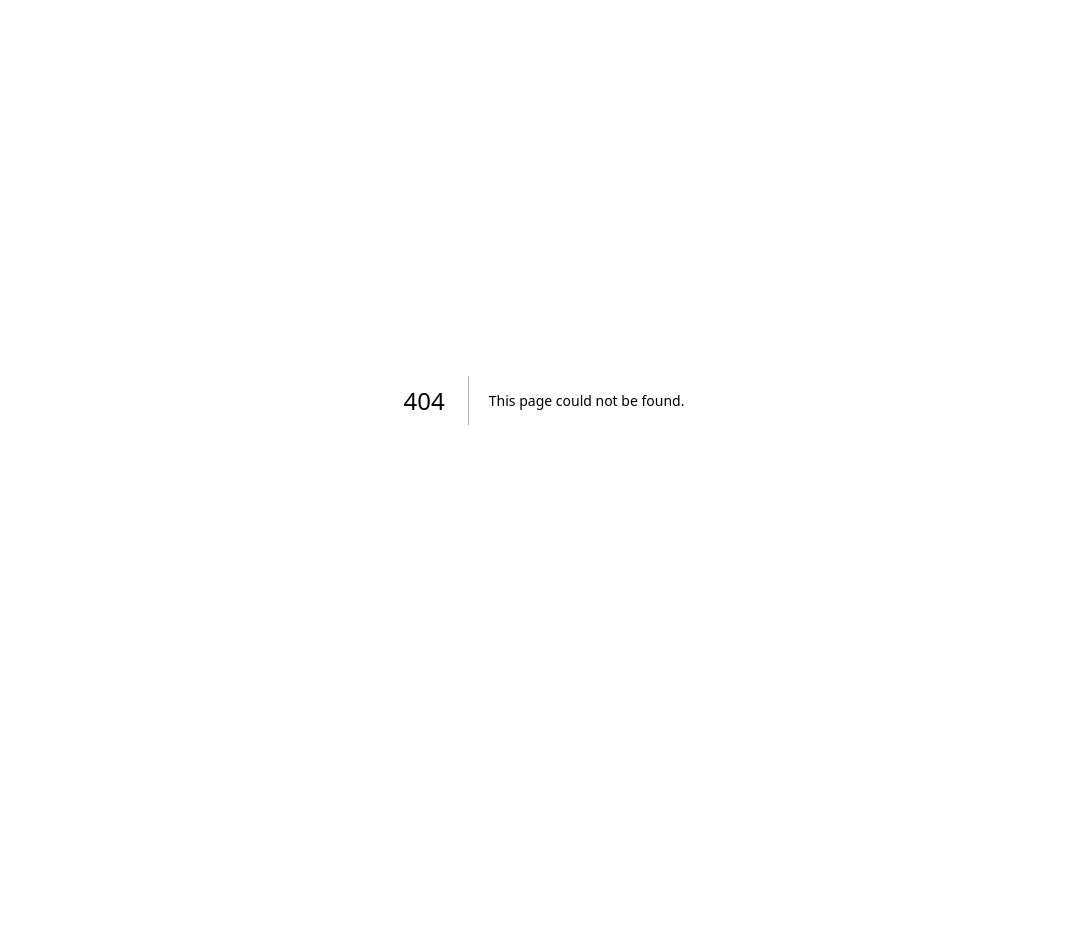
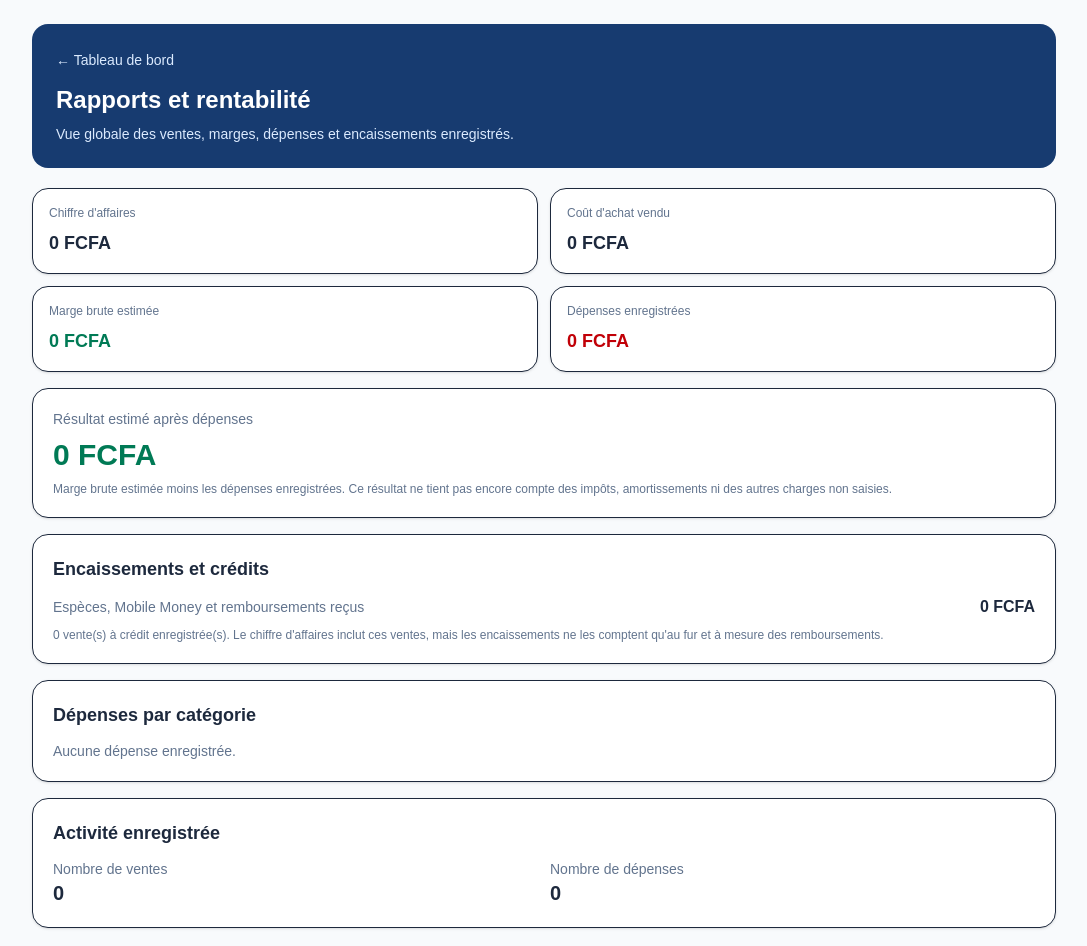
Before and after one commit to braukael-crypto/boutique-pro, a Next.js app: page /rapports in a window 1280 px wide. Before the commit this address had no page. Shown: the top 946 px of the page, without its empty margins (96-1183 px from the left). Before the commit the page ends 800 px from the top, so only its background shows below. Built offline with nearby package versions, Linux system fonts and the light colour scheme.

Commit message:
Build sales expense and profitability reports

```diff
--- /dev/null
+++ b/src/app/rapports/page.tsx
@@ -0,0 +1,116 @@
+"use client";
+
+import Link from "next/link";
+import { useEffect, useMemo, useState } from "react";
+import { openDatabase, SALES_STORE, EXPENSE_STORE, CREDIT_PAYMENT_STORE } from "@/lib/boutiquepro-db";
+
+type SaleItem = { quantity: number; purchasePrice: number; sellingPrice: number; subtotal: number; estimatedProfit: number };
+type Sale = { id: number; date: string; items: SaleItem[]; total: number; estimatedProfit: number; paymentMethod: "CASH" | "MOBILE_MONEY" | "CREDIT" };
+type Expense = { id: number; amount: number; category: string; date: string };
+type CreditPayment = { id: number; amount: number; date: string };
+const money = (value: number) => `${value.toLocaleString("fr-FR")} FCFA`;
+
+async function loadReportData(): Promise<[Sale[], Expense[], CreditPayment[]]> {
+  const db = await openDatabase();
+  return new Promise((resolve, reject) => {
+    const tx = db.transaction([SALES_STORE, EXPENSE_STORE, CREDIT_PAYMENT_STORE], "readonly");
+    const salesRequest = tx.objectStore(SALES_STORE).getAll();
+    const expensesRequest = tx.objectStore(EXPENSE_STORE).getAll();
+    const paymentsRequest = tx.objectStore(CREDIT_PAYMENT_STORE).getAll();
+    let sales: Sale[] = [];
+    let expenses: Expense[] = [];
+    let payments: CreditPayment[] = [];
+    salesRequest.onsuccess = () => { sales = salesRequest.result as Sale[]; };
+    expensesRequest.onsuccess = () => { expenses = expensesRequest.result as Expense[]; };
+    paymentsRequest.onsuccess = () => { payments = paymentsRequest.result as CreditPayment[]; };
+    tx.oncomplete = () => { db.close(); resolve([sales, expenses, payments]); };
+    tx.onerror = () => { db.close(); reject(tx.error); };
+  });
+}
+
+export default function ReportsPage() {
+  const [sales, setSales] = useState<Sale[]>([]);
+  const [expenses, setExpenses] = useState<Expense[]>([]);
+  const [payments, setPayments] = useState<CreditPayment[]>([]);
+  const [loaded, setLoaded] = useState(false);
+  const [error, setError] = useState("");
+
+  useEffect(() => {
+    let active = true;
+    loadReportData()
+      .then(([loadedSales, loadedExpenses, loadedPayments]) => {
+        if (!active) return;
+        setSales(loadedSales);
+        setExpenses(loadedExpenses);
+        setPayments(loadedPayments);
+      })
+      .catch(() => { if (active) setError("Impossible de charger les rapports."); })
+      .finally(() => { if (active) setLoaded(true); });
+    return () => { active = false; };
+  }, []);
+
+  const totals = useMemo(() => {
+    const revenue = sales.reduce((sum, sale) => sum + sale.total, 0);
+    const cost = sales.reduce((sum, sale) => sum + sale.items.reduce((itemSum, item) => itemSum + item.purchasePrice * item.quantity, 0), 0);
+    const grossProfit = sales.reduce((sum, sale) => sum + sale.estimatedProfit, 0);
+    const expenseTotal = expenses.reduce((sum, expense) => sum + expense.amount, 0);
+    const collectedSales = sales.filter((sale) => sale.paymentMethod !== "CREDIT").reduce((sum, sale) => sum + sale.total, 0);
+    const repayments = payments.reduce((sum, payment) => sum + payment.amount, 0);
+    return { revenue, cost, grossProfit, expenseTotal, netResult: grossProfit - expenseTotal, collected: collectedSales + repayments, creditSales: sales.filter((sale) => sale.paymentMethod === "CREDIT").length };
+  }, [sales, expenses, payments]);
+
+  const categoryTotals = useMemo(() => {
+    const grouped = new Map<string, number>();
+    expenses.forEach((expense) => grouped.set(expense.category, (grouped.get(expense.category) ?? 0) + expense.amount));
+    return [...grouped.entries()].sort((a, b) => b[1] - a[1]);
+  }, [expenses]);
+
+  if (!loaded) return <main className="min-h-screen p-6">Calcul des rapports...</main>;
+
+  return (
+    <main className="min-h-screen bg-slate-50 px-4 py-6 text-slate-800 sm:px-8">
+      <div className="mx-auto max-w-5xl">
+        <header className="rounded-2xl bg-[#173B70] p-6 text-white">
+          <Link href="/" className="text-sm text-blue-100">← Tableau de bord</Link>
+          <h1 className="mt-3 text-2xl font-extrabold">Rapports et rentabilité</h1>
+          <p className="mt-2 text-sm text-blue-100">Vue globale des ventes, marges, dépenses et encaissements enregistrés.</p>
+        </header>
+
+        <section className="mt-5 grid grid-cols-2 gap-3">
+          <article className="rounded-2xl border bg-white p-4 shadow-sm"><p className="text-xs text-slate-500">Chiffre d'affaires</p><p className="mt-2 text-lg font-extrabold">{money(totals.revenue)}</p></article>
+          <article className="rounded-2xl border bg-white p-4 shadow-sm"><p className="text-xs text-slate-500">Coût d'achat vendu</p><p className="mt-2 text-lg font-extrabold">{money(totals.cost)}</p></article>
+          <article className="rounded-2xl border bg-white p-4 shadow-sm"><p className="text-xs text-slate-500">Marge brute estimée</p><p className="mt-2 text-lg font-extrabold text-emerald-700">{money(totals.grossProfit)}</p></article>
+          <article className="rounded-2xl border bg-white p-4 shadow-sm"><p className="text-xs text-slate-500">Dépenses enregistrées</p><p className="mt-2 text-lg font-extrabold text-red-700">{money(totals.expenseTotal)}</p></article>
+        </section>
+
+        <section className="mt-4 rounded-2xl border bg-white p-5 shadow-sm">
+          <p className="text-sm text-slate-500">Résultat estimé après dépenses</p>
+          <p className={`mt-2 text-3xl font-extrabold ${totals.netResult >= 0 ? "text-emerald-700" : "text-red-700"}`}>{money(totals.netResult)}</p>
+          <p className="mt-2 text-xs text-slate-500">Marge brute estimée moins les dépenses enregistrées. Ce résultat ne tient pas encore compte des impôts, amortissements ni des autres charges non saisies.</p>
+        </section>
+
+        <section className="mt-4 rounded-2xl border bg-white p-5 shadow-sm">
+          <h2 className="text-lg font-bold">Encaissements et crédits</h2>
+          <div className="mt-3 flex items-center justify-between gap-3"><span className="text-sm text-slate-500">Espèces, Mobile Money et remboursements reçus</span><strong className="text-right">{money(totals.collected)}</strong></div>
+          <p className="mt-2 text-xs text-slate-500">{totals.creditSales} vente(s) à crédit enregistrée(s). Le chiffre d'affaires inclut ces ventes, mais les encaissements ne les comptent qu'au fur et à mesure des remboursements.</p>
+        </section>
+
+        <section className="mt-4 rounded-2xl border bg-white p-5 shadow-sm">
+          <h2 className="text-lg font-bold">Dépenses par catégorie</h2>
+          <div className="mt-3 space-y-3">
+            {categoryTotals.length === 0 && <p className="text-sm text-slate-500">Aucune dépense enregistrée.</p>}
+            {categoryTotals.map(([category, amount]) => <div key={category} className="flex justify-between gap-3 border-b pb-2 text-sm"><span>{category}</span><strong>{money(amount)}</strong></div>)}
+          </div>
+        </section>
+
+        <section className="mt-4 rounded-2xl border bg-white p-5 shadow-sm">
+          <h2 className="text-lg font-bold">Activité enregistrée</h2>
+          <div className="mt-3 grid grid-cols-2 gap-3 text-sm"><p className="text-slate-500">Nombre de ventes<br /><strong className="text-xl text-slate-800">{sales.length}</strong></p><p className="text-slate-500">Nombre de dépenses<br /><strong className="text-xl text-slate-800">{expenses.length}</strong></p></div>
+        </section>
+        {error && <p className="mt-4 rounded-xl bg-red-50 p-3 text-sm text-red-700">{error}</p>}
+        <div className="mt-5 grid grid-cols-2 gap-3"><Link href="/depenses" className="rounded-xl bg-[#173B70] p-3 text-center text-sm font-bold text-white">Gérer les dépenses</Link><Link href="/ventes" className="rounded-xl border bg-white p-3 text-center text-sm font-bold text-[#173B70]">Voir les ventes</Link></div>
+        <p className="mt-6 text-center text-xs text-slate-400">BoutiquePro · Rapports calculés à partir des données locales.</p>
+      </div>
+    </main>
+  );
+}
```
